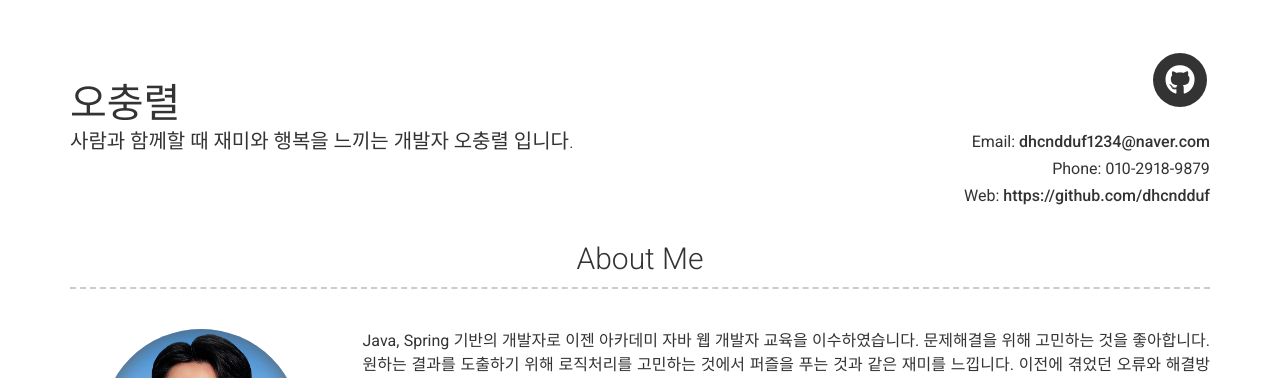
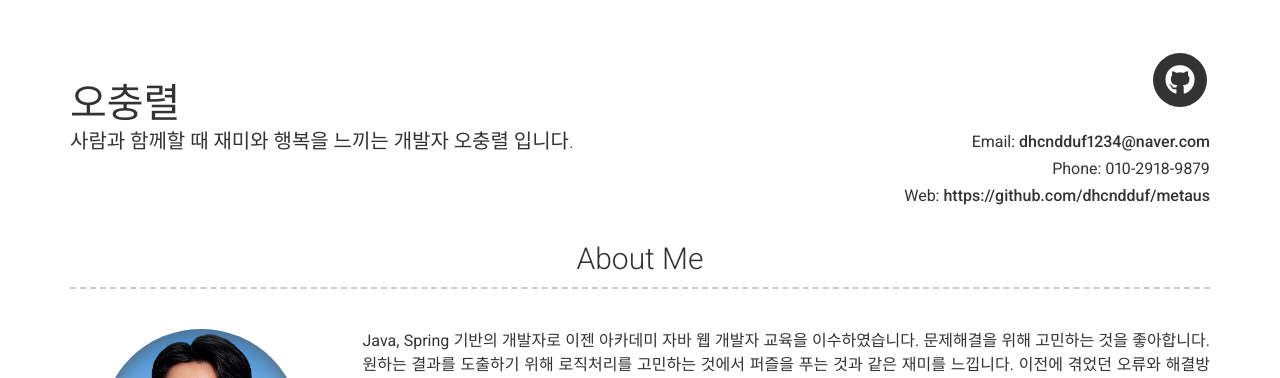
Before and after one commit to dhcndduf/resume, a Jekyll site: the page built from index.md, in a window 1280 px wide. Shown: the top 378 px of the page. Built offline with Jekyll 4.4.1, drawn with Linux system fonts in a browser that asks for light colours; nearby versions of some CDN libraries; part of the change alters nothing that is shown.

Commit message:
Update _config.yml

```diff
--- a/_config.yml
+++ b/_config.yml
@@ -12,7 +12,7 @@ email: dhcndduf1234@naver.com
 # email_title: Email (Email title override)
 phone: 010-2918-9879
 # phone_title: Phone (Phone title override)
-website: https://github.com/dhcndduf
+website: https://github.com/dhcndduf/metaus
 # website_title: Web (Website title override)
 
 # Dark Mode (true/false/never)
```
